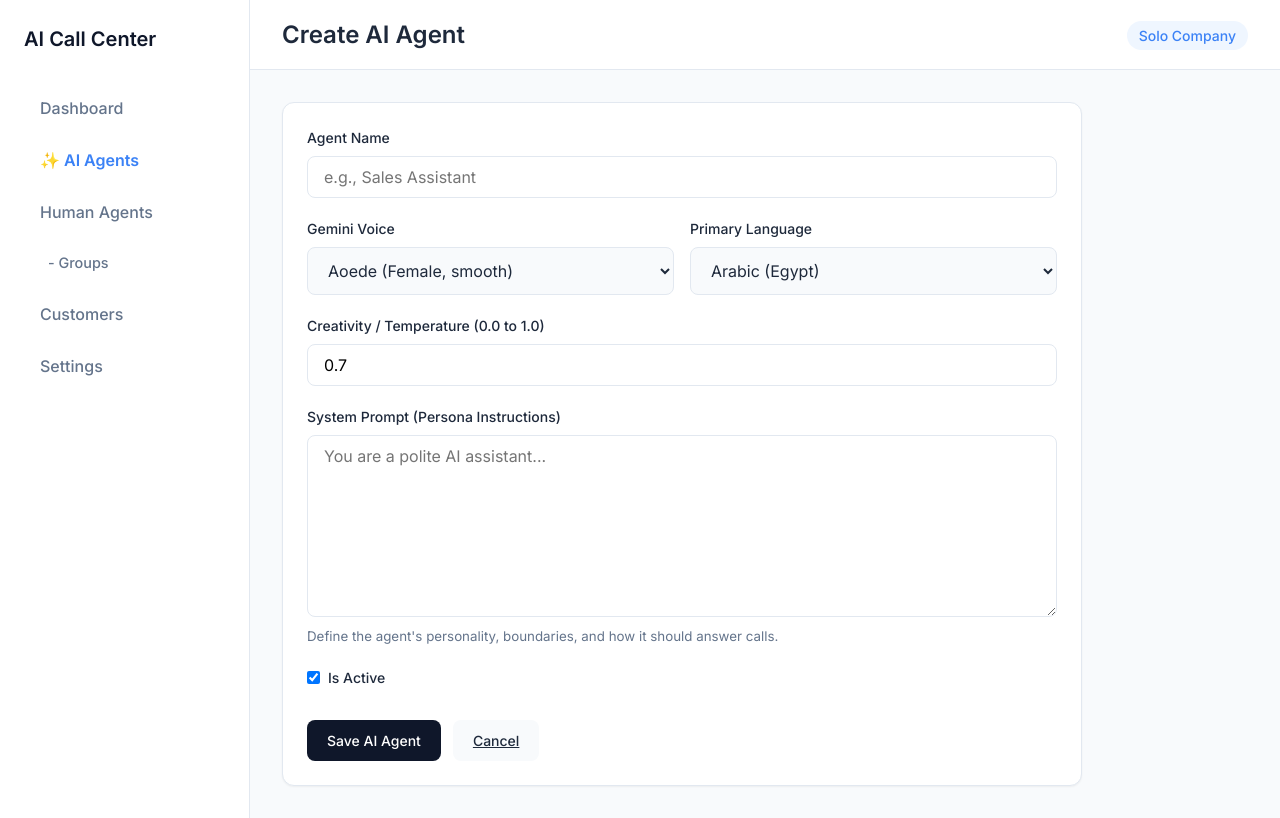
After one commit to solo3li/callcenterai, a Django app: page /agents/ai-agents/new/ in a window 1280 px wide. The commit adds this page. Run offline with Django 5.2, Linux system fonts and the light colour scheme; a user stored in the database is signed in; data comes from the database, SQL or seed files in the repository; both versions use the stored data as it was after the commit.

Commit message:
feat: add CRUD functionality and models for managing AI agents and agent groups

```diff
--- a/project_service_main/core/agents/models.py
+++ b/project_service_main/core/agents/models.py
@@ -7,3 +7,36 @@ class AgentGroup(TenantAwareModel):
 
     def __str__(self):
         return self.name
+
+GEMINI_VOICES = [
+    ('Aoede', 'Aoede (Female, smooth)'),
+    ('Charon', 'Charon (Male, deep)'),
+    ('Fenrir', 'Fenrir (Male, energetic)'),
+    ('Kore', 'Kore (Female, clear)'),
+    ('Puck', 'Puck (Male, friendly)'),
+]
+
+GEMINI_LANGUAGES = [
+    ('ar-EG', 'Arabic (Egypt)'),
+    ('ar-SA', 'Arabic (Saudi Arabia)'),
+    ('ar-AE', 'Arabic (UAE)'),
+    ('ar-KW', 'Arabic (Kuwait)'),
+    ('en-US', 'English (US)'),
+    ('en-GB', 'English (UK)'),
+    ('es-ES', 'Spanish (Spain)'),
+    ('fr-FR', 'French (France)'),
+    ('de-DE', 'German (Germany)'),
+]
+
+class AIAgent(TenantAwareModel):
+    name = models.CharField(max_length=255)
+    system_prompt = models.TextField(help_text="Instructions defining the AI persona and constraints.")
+    gemini_voice = models.CharField(max_length=50, choices=GEMINI_VOICES, default='Aoede')
+    language = models.CharField(max_length=20, choices=GEMINI_LANGUAGES, default='ar-EG')
+    temperature = models.FloatField(default=0.7, help_text="Values from 0.0 (Strict) to 1.0 (Creative)")
+    is_active = models.BooleanField(default=True)
+    created_at = models.DateTimeField(auto_now_add=True)
+    updated_at = models.DateTimeField(auto_now=True)
+
+    def __str__(self):
+        return self.name
--- /dev/null
+++ b/project_service_main/core/agents/templates/agents/ai_agent_form.html
@@ -0,0 +1,62 @@
+{% extends 'core/base.html' %}
+{% block page_title %}{% if object %}Edit AI Agent{% else %}Create AI Agent{% endif %}{% endblock %}
+
+{% block content %}
+<div class="card" style="max-width: 800px;">
+    <form method="post">
+        {% csrf_token %}
+
+        <div class="form-group">
+            <label class="form-label" for="id_name">Agent Name</label>
+            <input class="form-control" type="text" name="name" id="id_name" value="{{ form.name.value|default_if_none:'' }}" placeholder="e.g., Sales Assistant" required>
+        </div>
+
+        <div class="form-group" style="display: flex; gap: 16px;">
+            <div style="flex: 1;">
+                <label class="form-label" for="id_gemini_voice">Gemini Voice</label>
+                {{ form.gemini_voice }}
+            </div>
+            <div style="flex: 1;">
+                <label class="form-label" for="id_language">Primary Language</label>
+                {{ form.language }}
+            </div>
+        </div>
+
+        <div class="form-group">
+            <label class="form-label" for="id_temperature">Creativity / Temperature (0.0 to 1.0)</label>
+            <input class="form-control" type="number" step="0.1" min="0.0" max="1.0" name="temperature" id="id_temperature" value="{{ form.temperature.value|default_if_none:'0.7' }}" required>
+        </div>
+
+        <div class="form-group">
+            <label class="form-label" for="id_system_prompt">System Prompt (Persona Instructions)</label>
+            <textarea class="form-control" name="system_prompt" id="id_system_prompt" rows="8" placeholder="You are a polite AI assistant..." required>{{ form.system_prompt.value|default_if_none:'' }}</textarea>
+            <small style="color: var(--text-secondary); display: block; margin-top: 4px;">Define the agent's personality, boundaries, and how it should answer calls.</small>
+        </div>
+
+        <div class="form-group" style="display: flex; align-items: center; gap: 8px; margin-top: 16px;">
+            <input type="checkbox" name="is_active" id="id_is_active" {% if form.is_active.value or not object %}checked{% endif %}>
+            <label class="form-label" for="id_is_active" style="margin: 0;">Is Active</label>
+        </div>
+
+        <div style="display: flex; gap: 12px; margin-top: 32px;">
+            <button type="submit" class="btn btn-primary">Save AI Agent</button>
+            <a href="{% url 'ai_agent_list' %}" class="btn" style="background: var(--bg-color); color: var(--text-primary);">Cancel</a>
+        </div>
+    </form>
+</div>
+
+<style>
+    /* Quick fix to make Django select fields match modern inputs */
+    select {
+        width: 100%;
+        padding: 12px 16px;
+        border: 1px solid var(--border-color);
+        border-radius: 8px;
+        font-size: 1rem;
+        background-color: var(--bg-color);
+        color: var(--text-primary);
+        font-family: inherit;
+        outline: none;
+    }
+</style>
+{% endblock %}
--- a/project_service_main/core/agents/urls.py
+++ b/project_service_main/core/agents/urls.py
@@ -12,4 +12,10 @@ urlpatterns = [
     path('groups/new/', views.AgentGroupCreateView.as_view(), name='agent_group_create'),
     path('groups/<int:pk>/edit/', views.AgentGroupUpdateView.as_view(), name='agent_group_update'),
     path('groups/<int:pk>/delete/', views.AgentGroupDeleteView.as_view(), name='agent_group_delete'),
+
+    # AI Agents
+    path('ai-agents/', views.AIAgentListView.as_view(), name='ai_agent_list'),
+    path('ai-agents/new/', views.AIAgentCreateView.as_view(), name='ai_agent_create'),
+    path('ai-agents/<int:pk>/edit/', views.AIAgentUpdateView.as_view(), name='ai_agent_update'),
+    path('ai-agents/<int:pk>/delete/', views.AIAgentDeleteView.as_view(), name='ai_agent_delete'),
 ]
--- a/project_service_main/core/agents/views.py
+++ b/project_service_main/core/agents/views.py
@@ -116,3 +116,27 @@ class AgentGroupDeleteView(LoginRequiredMixin, DeleteView):
     model = AgentGroup
     template_name = 'agents/agent_group_confirm_delete.html'
     success_url = reverse_lazy('agent_group_list')
+
+from .models import AIAgent
+
+class AIAgentListView(LoginRequiredMixin, ListView):
+    model = AIAgent
+    template_name = 'agents/ai_agent_list.html'
+    context_object_name = 'ai_agents'
+
+class AIAgentCreateView(LoginRequiredMixin, CreateView):
+    model = AIAgent
+    fields = ['name', 'system_prompt', 'gemini_voice', 'language', 'temperature', 'is_active']
+    template_name = 'agents/ai_agent_form.html'
+    success_url = reverse_lazy('ai_agent_list')
+
+class AIAgentUpdateView(LoginRequiredMixin, UpdateView):
+    model = AIAgent
+    fields = ['name', 'system_prompt', 'gemini_voice', 'language', 'temperature', 'is_active']
+    template_name = 'agents/ai_agent_form.html'
+    success_url = reverse_lazy('ai_agent_list')
+
+class AIAgentDeleteView(LoginRequiredMixin, DeleteView):
+    model = AIAgent
+    template_name = 'agents/ai_agent_confirm_delete.html'
+    success_url = reverse_lazy('ai_agent_list')
--- a/project_service_main/core/core/templates/core/base.html
+++ b/project_service_main/core/core/templates/core/base.html
@@ -17,7 +17,10 @@
                     <a href="{% url 'dashboard' %}" class="nav-link">Dashboard</a>
                 </li>
                 <li class="nav-item">
-                    <a href="{% url 'agent_list' %}" class="nav-link">Agents</a>
+                    <a href="{% url 'ai_agent_list' %}" class="nav-link" style="color: var(--accent-color); font-weight: 600;">✨ AI Agents</a>
+                </li>
+                <li class="nav-item">
+                    <a href="{% url 'agent_list' %}" class="nav-link">Human Agents</a>
                 </li>
                 <li class="nav-item">
                     <a href="{% url 'agent_group_list' %}" class="nav-link" style="padding-left: 24px; font-size: 0.9em;">- Groups</a>
```
Also changed, not shown: project_service_main/core/agents/templates/agents/ai_agent_confirm_delete.html (added, +17 -0 lines), project_service_main/core/agents/templates/agents/ai_agent_list.html (added, +49 -0 lines), project_service_main/core/agents/migrations/0002_aiagent.py (added), project_service_main/core/db.sqlite3.
